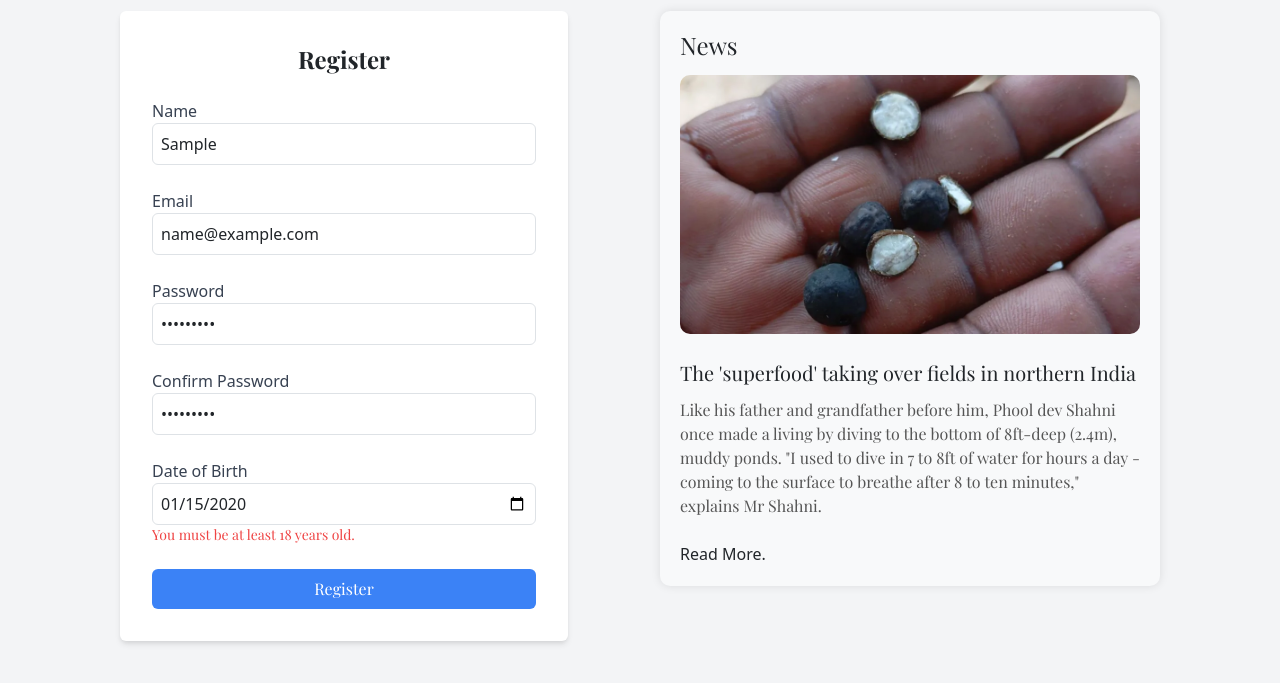
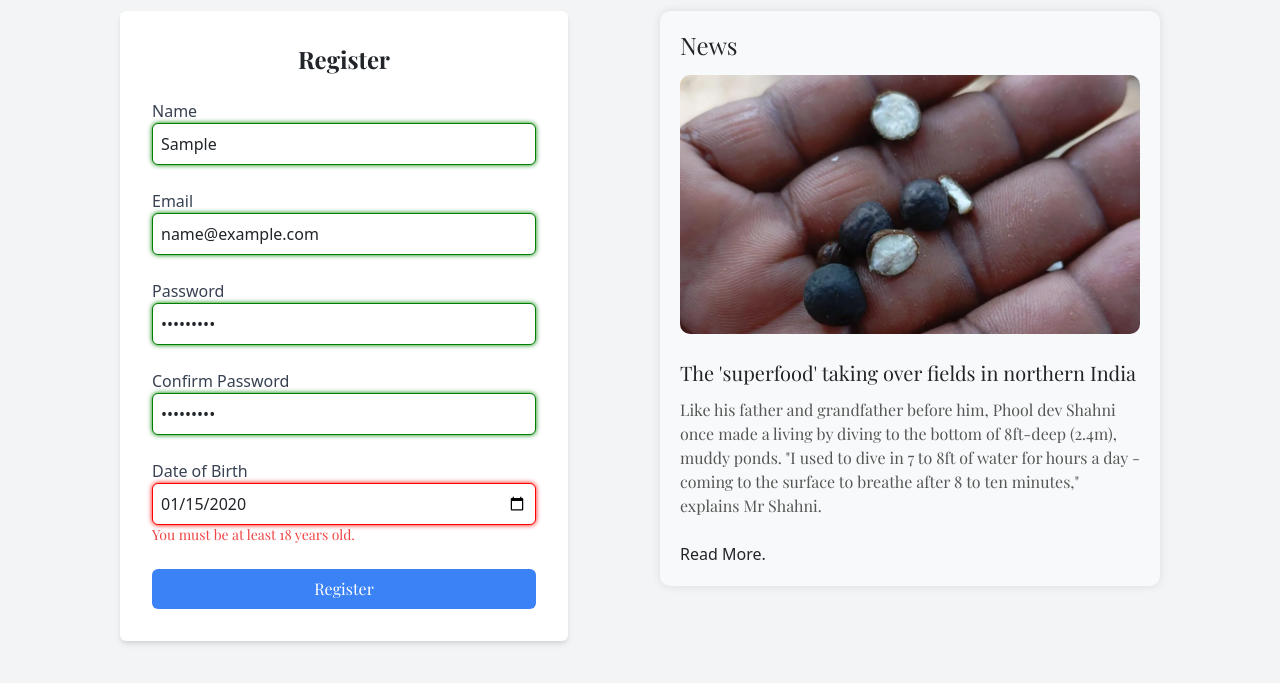
Before and after one commit to debinnn/lab6, a plain HTML site: page regform.html in a window 1280 px wide. Both pictures are taken after typing "Sample", "name@example.com", "Sample123", "Sample123", "2020-01-15" into the empty fields and a click on the button "Register". Shown: the part 85-768 px from the top of the page. Drawn offline with nearby package versions, Linux system fonts and the light colour scheme.

Commit message:
error message

```diff
--- a/regform.html
+++ b/regform.html
@@ -8,6 +8,16 @@
     <link href="https://fonts.googleapis.com/css2?family=Playfair+Display:wght@400;700&family=Roboto:wght@300;400&display=swap" rel="stylesheet">
     <title>User Registration Form</title>
     <style>
+        .border-red-500 {
+            border-color: red !important;
+            box-shadow: 0 0 5px red;
+        }
+
+        .border-green-500 {
+            border-color: green !important;
+            box-shadow: 0 0 5px green;
+        }
+
         body{
             overflow: hidden;
         }
```
